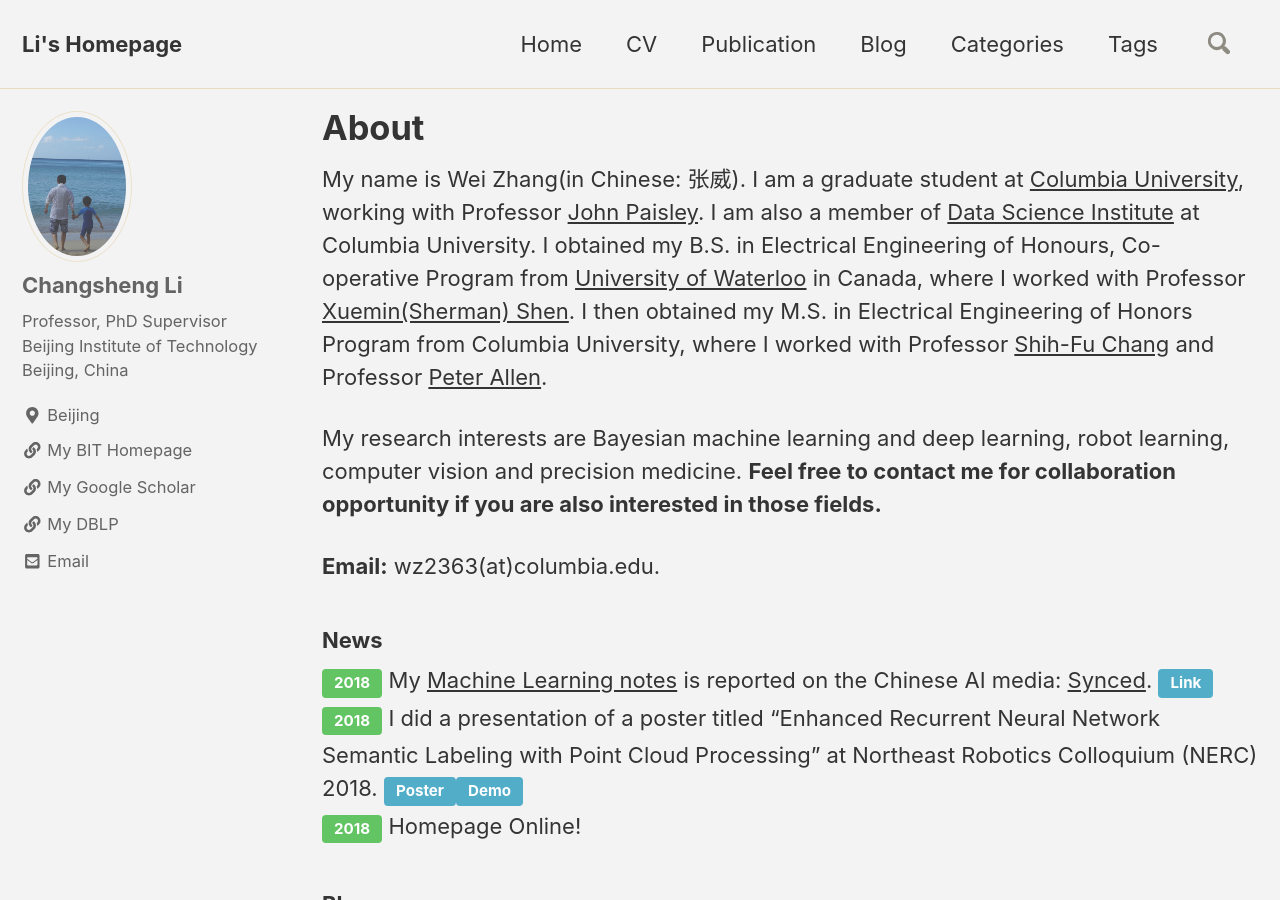
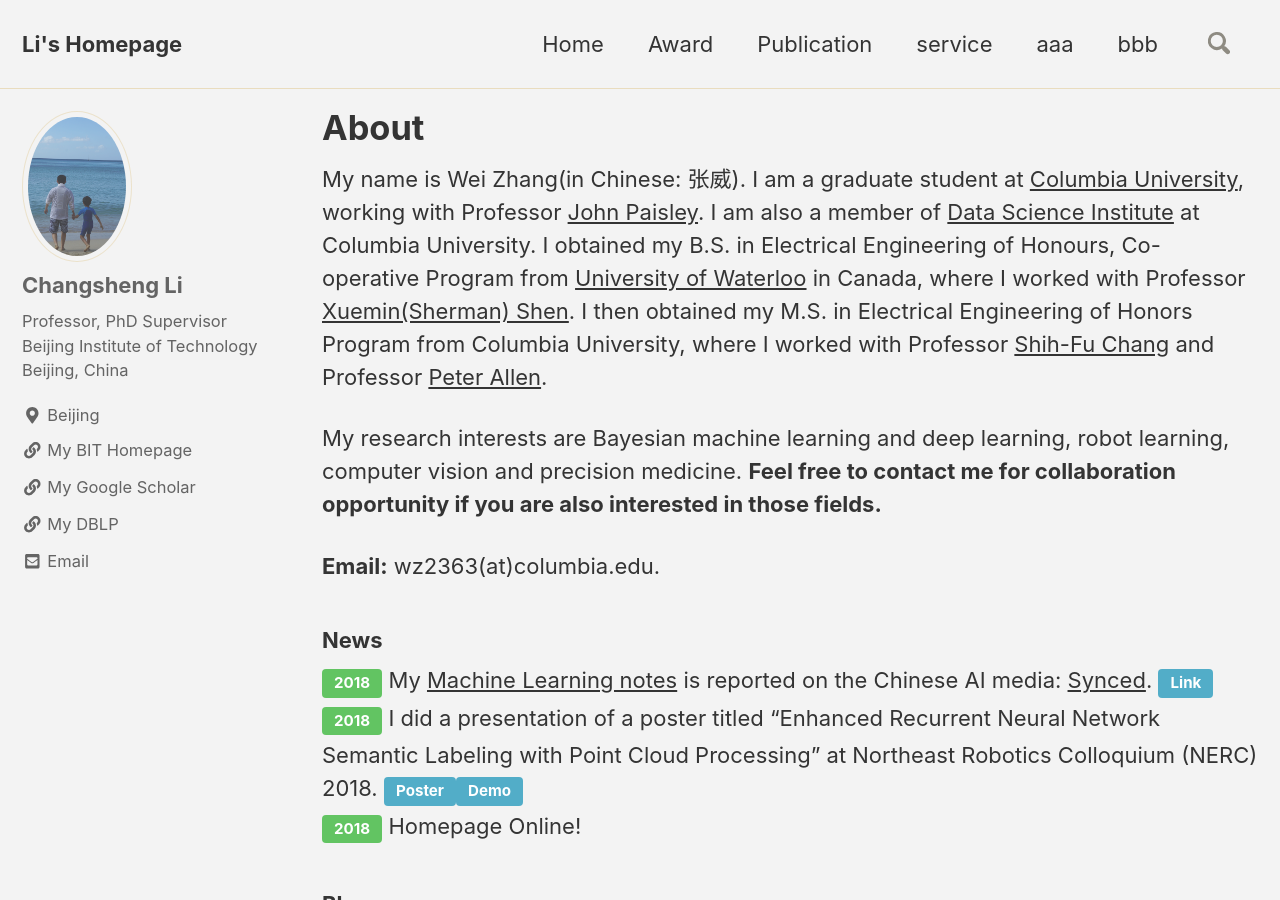
Before and after one commit to csli-bit/csli-bit.github.io, a Jekyll site: the page built from _pages/index.md, in a window 1280 px wide and 900 px high. Built offline with Jekyll 4.4.1, drawn with Linux system fonts in a browser that asks for light colours; nearby versions of some CDN libraries; comment, search, counter and statistics services are not loaded.

Commit message:
Update navigation.yml

```diff
--- a/_data/navigation.yml
+++ b/_data/navigation.yml
@@ -2,15 +2,15 @@
 main:
   - title: "Home"
     url: https://csli-bit.github.io/
-  - title: "CV"
+  - title: "Award"
     url: https://csli-bit.github.io/CV/
   - title: "Publication"
     url: https://csli-bit.github.io/research/
-  - title: "Blog"
+  - title: "service"
     url: https://csli-bit.github.io/blog/
-  - title: "Categories"
+  - title: "aaa"
     url: https://csli-bit.github.io/categories/
-  - title: "Tags"
+  - title: "bbb"
     url: https://csli-bit.github.io/tags/
 
 
```
